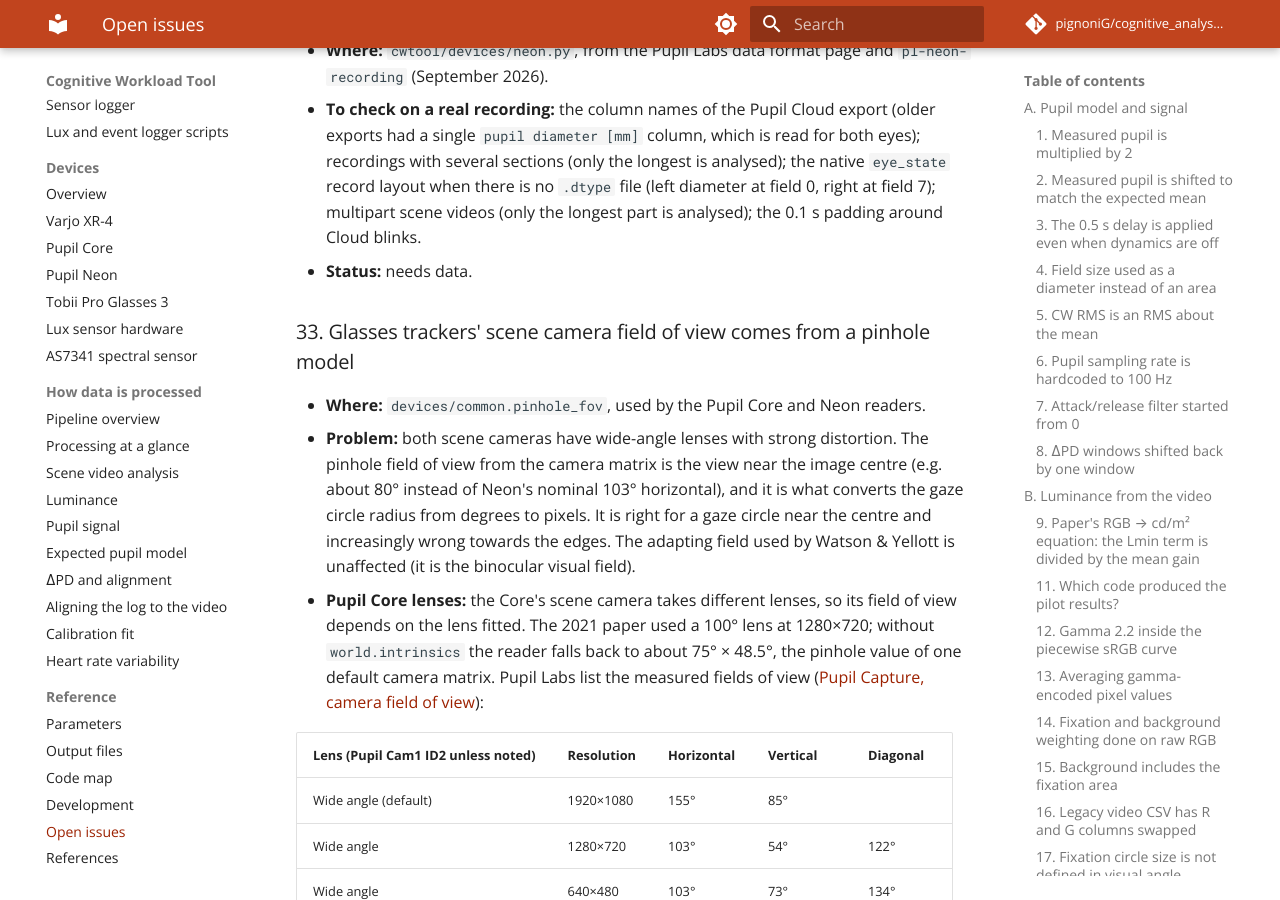
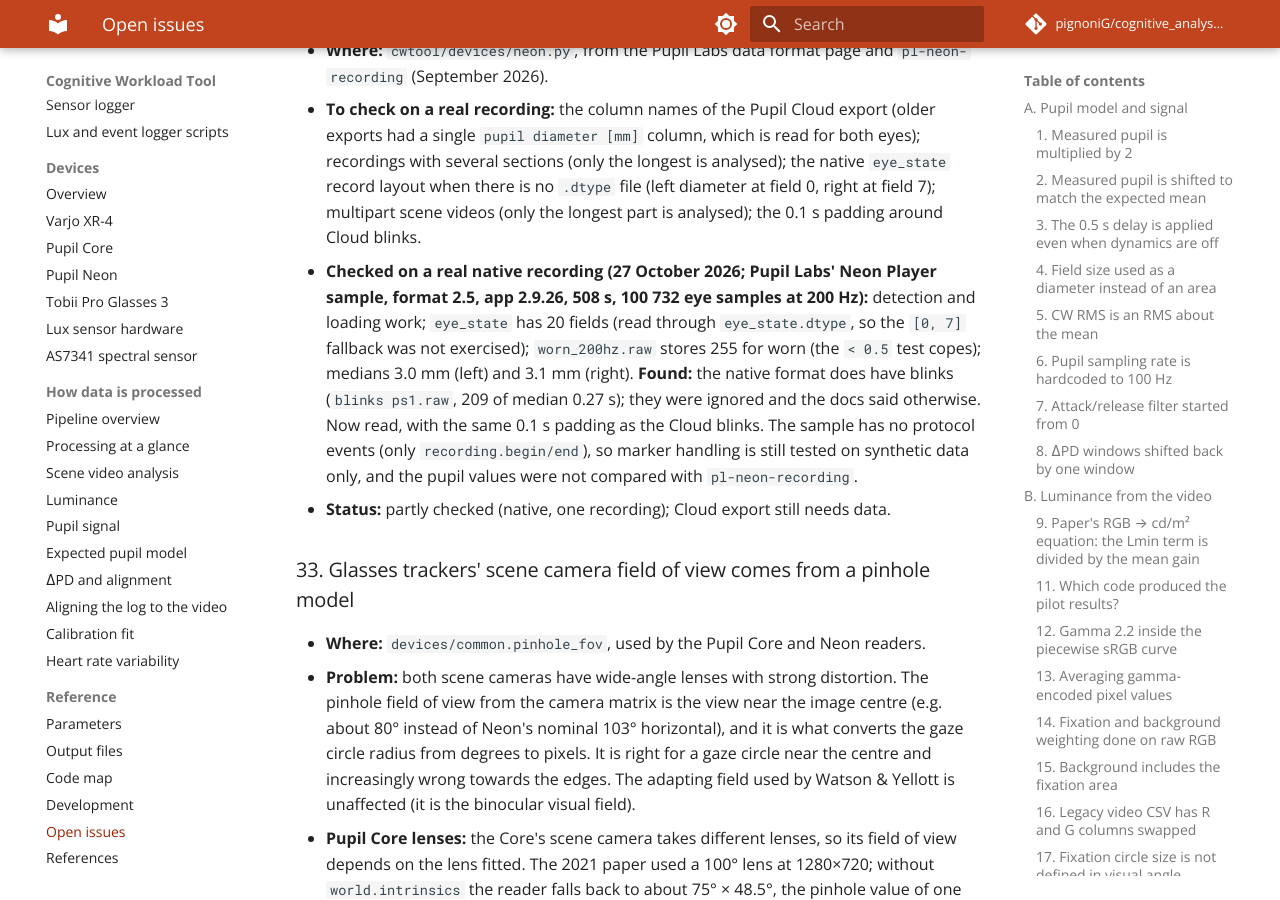
Before and after one commit to pignoniG/cognitive_analysis_tool, an MkDocs documentation site: the page built from docs/OPEN_ISSUES.md, in a window 1280 px wide and 900 px high, scrolled down 15166 px. Built offline with MkDocs 1.6.1 and Material for MkDocs 9.7.7, drawn with Linux system fonts in a browser that asks for light colours; comment, search, counter and statistics services are not loaded.

Commit message:
Neon: blinks of the native format (blinks ps*.raw, data format 2.5) are read and removed like the Cloud export's; checked on a real native recording (open issue 32)

```diff
--- a/docs/OPEN_ISSUES.md
+++ b/docs/OPEN_ISSUES.md
@@ -434,7 +434,14 @@
   is analysed); the native `eye_state` record layout when there is no `.dtype` file (left diameter at field 0,
   right at field 7); multipart scene videos (only the longest part is analysed); the 0.1 s padding around
   Cloud blinks.
-- **Status:** needs data.
+- **Checked on a real native recording (27 October 2026; Pupil Labs' Neon Player sample, format 2.5, app 2.9.26,
+  508 s, 100 732 eye samples at 200 Hz):** detection and loading work; `eye_state` has 20 fields (read through
+  `eye_state.dtype`, so the `[0, 7]` fallback was not exercised); `worn_200hz.raw` stores 255 for worn (the `< 0.5`
+  test copes); medians 3.0 mm (left) and 3.1 mm (right). **Found:** the native format does have blinks
+  (`blinks ps1.raw`, 209 of median 0.27 s); they were ignored and the docs said otherwise. Now read, with the same
+  0.1 s padding as the Cloud blinks. The sample has no protocol events (only `recording.begin/end`), so marker
+  handling is still tested on synthetic data only, and the pupil values were not compared with `pl-neon-recording`.
+- **Status:** partly checked (native, one recording); Cloud export still needs data.
 
 ### 33. Glasses trackers' scene camera field of view comes from a pinhole model
 - **Where:** `devices/common.pinhole_fov`, used by the Pupil Core and Neon readers.
```
Also changed, not shown: docs/devices/index.md (+1 -1 lines), docs/devices/pupil-neon.md (+3 -2 lines), docs/processing/pipeline.md (+1 -1 lines), 3 other files.
